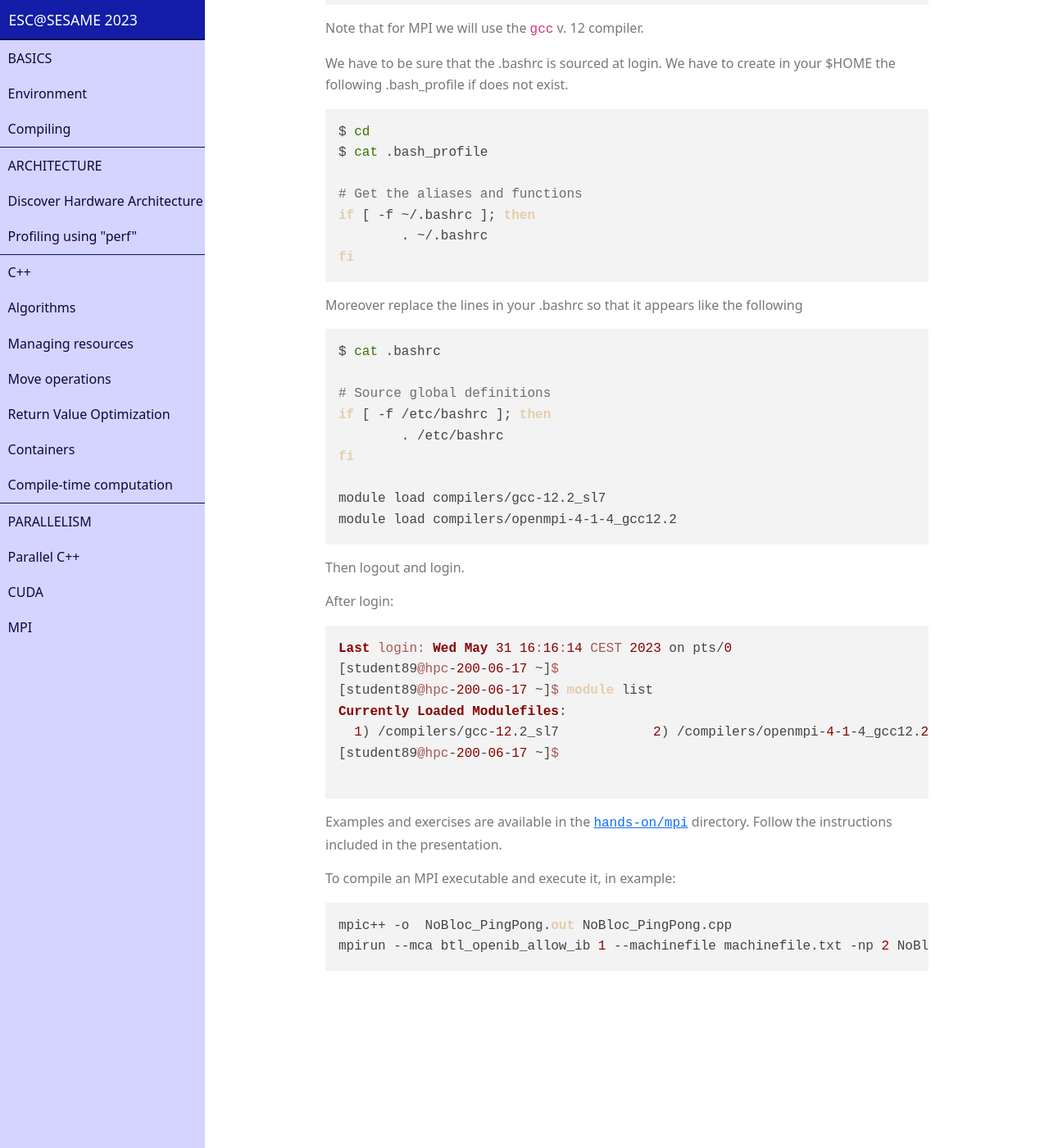
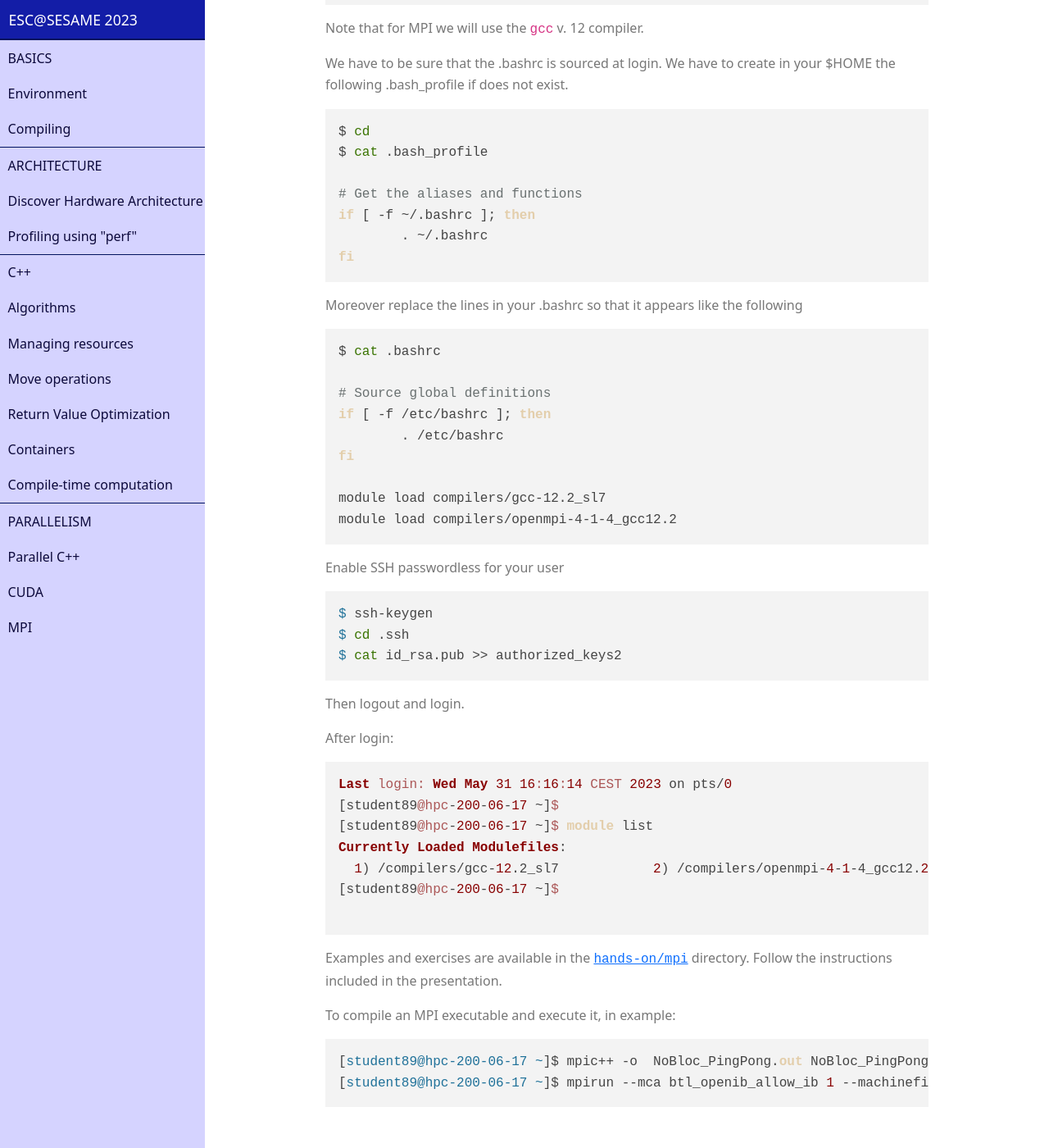
Before and after one commit to infn-esc/sesame23, a Jekyll site: the page built from parallelism/mpi.md, in a window 1280 px wide and 1400 px high, scrolled down 416 px. Shown: the whole window at 82% size. Built offline with Jekyll 4.4.1, drawn with Linux system fonts in a browser that asks for light colours; nearby versions of some CDN libraries.

Commit message:
Update mpi.md

````diff
--- a/parallelism/mpi.md
+++ b/parallelism/mpi.md
@@ -44,6 +44,14 @@ fi
 module load compilers/gcc-12.2_sl7
 module load compilers/openmpi-4-1-4_gcc12.2
 ```
+Enable SSH passwordless for your user
+
+```shell
+$ ssh-keygen
+$ cd .ssh
+$ cat id_rsa.pub >> authorized_keys2
+```
+
 Then logout and login.
 
 After login:
@@ -64,6 +72,6 @@ instructions included in the presentation.
 To compile an MPI executable and execute it, in example:
 
 ```shell
-mpic++ -o  NoBloc_PingPong.out NoBloc_PingPong.cpp
-mpirun --mca btl_openib_allow_ib 1 --machinefile machinefile.txt -np 2 NoBloc_PingPong.out
+[student89@hpc-200-06-17 ~]$ mpic++ -o  NoBloc_PingPong.out NoBloc_PingPong.cpp
+[student89@hpc-200-06-17 ~]$ mpirun --mca btl_openib_allow_ib 1 --machinefile machinefile.txt -np 2 NoBloc_PingPong.out
 ```
````
